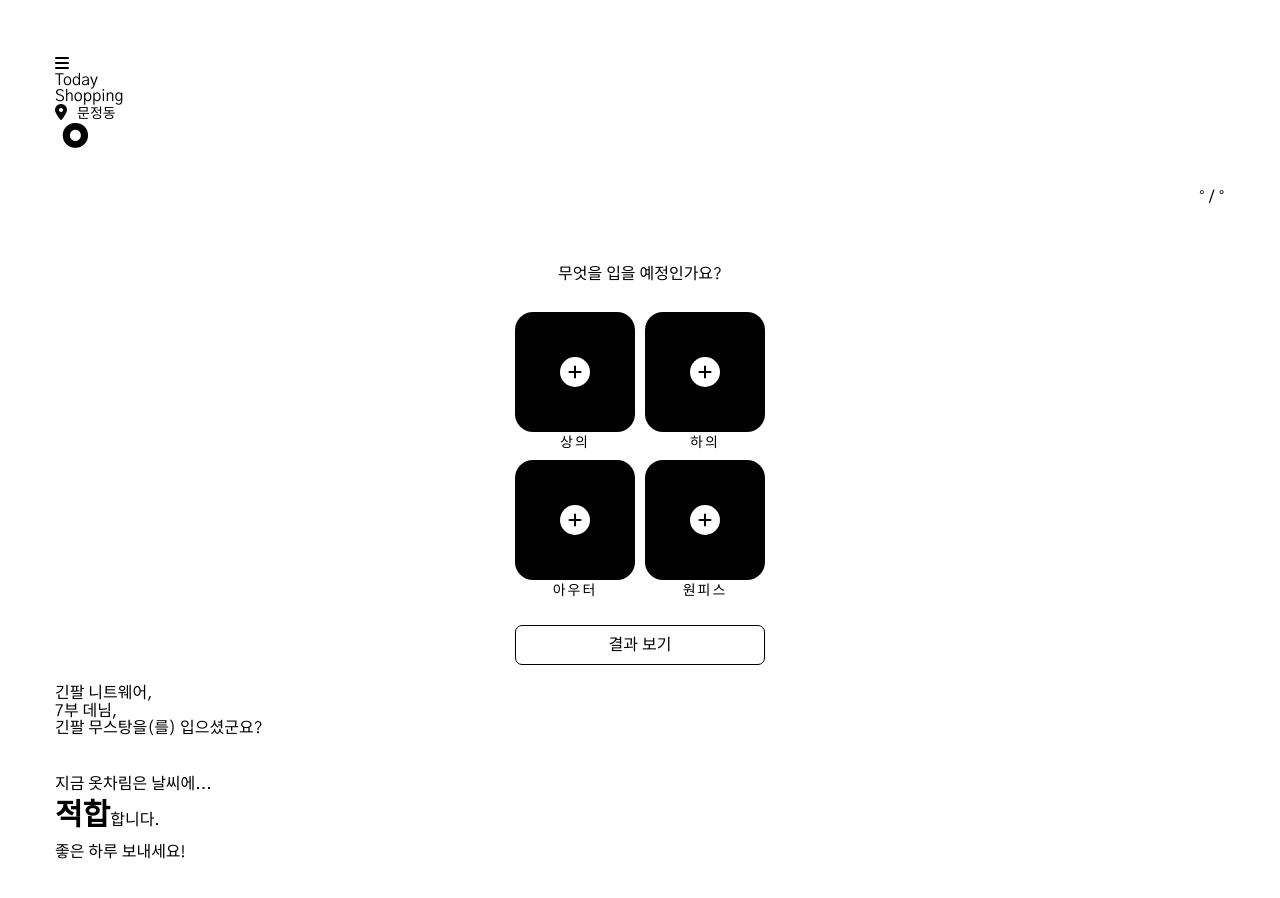
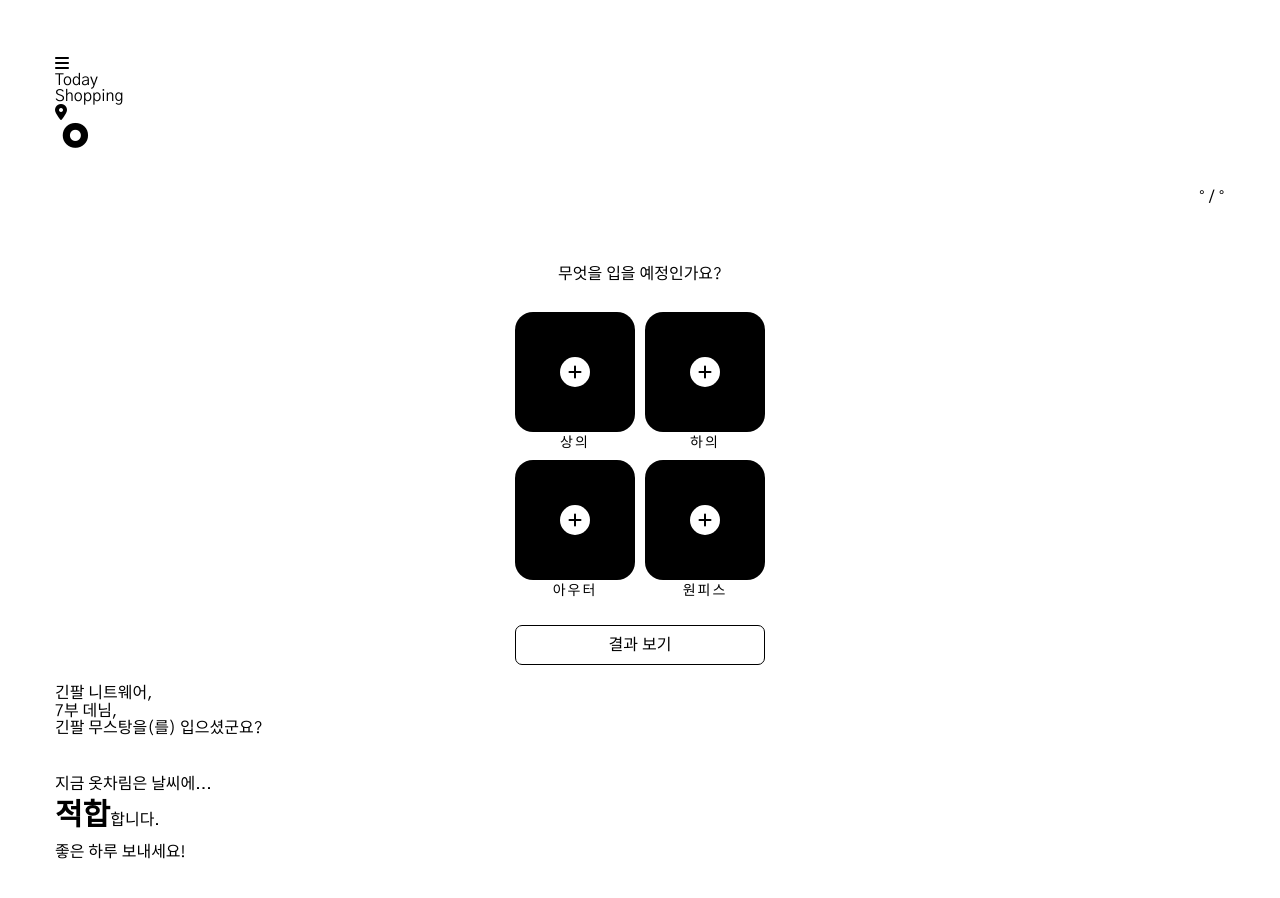
Before and after one commit to asd3638/fashion_forecast, a React (Create React App) app: page /today in a window 1280 px wide. Shown: the top 898 px of the page. Built offline with nearby package versions, Linux system fonts and the light colour scheme; no server answers.

Commit message:
finish weather

```diff
--- a/src/components/WeatherSection.js
+++ b/src/components/WeatherSection.js
@@ -43,6 +43,7 @@ function WeatherSection() {
         };
       function success(pos) {
         const crd = pos.coords;
+        console.log(pos);
         console.log('Your current position is:');
         console.log('Latitude : ' + crd.latitude);
         console.log('Longitude: ' + crd.longitude);
@@ -56,7 +57,8 @@ function WeatherSection() {
                 "temp": Math.floor(response.data.main.temp - 273.15),
                 "description": response.data.weather[0].description,
                 "min": Math.floor(response.data.main.temp_min - 273.15),
-                "max": Math.floor(response.data.main.temp_max - 273.15)
+                "max": Math.floor(response.data.main.temp_max - 273.15),
+                "location": response.data.name
               });
               }
             )
@@ -70,14 +72,14 @@ function WeatherSection() {
       navigator.geolocation.getCurrentPosition(success, error, options);
     };
     fetchWeather();
-  }, [weather]);
+  }, []);
 
   return (
     <>
       <Wrapper>
         <Location>
           <i class="fas fa-map-marker-alt"></i>
-          <span>문정동</span>
+          <span>{weather.location}</span>
         </Location>
         <Weather>
           <h1 class="temperature">{weather.temp}&deg;</h1>
```
